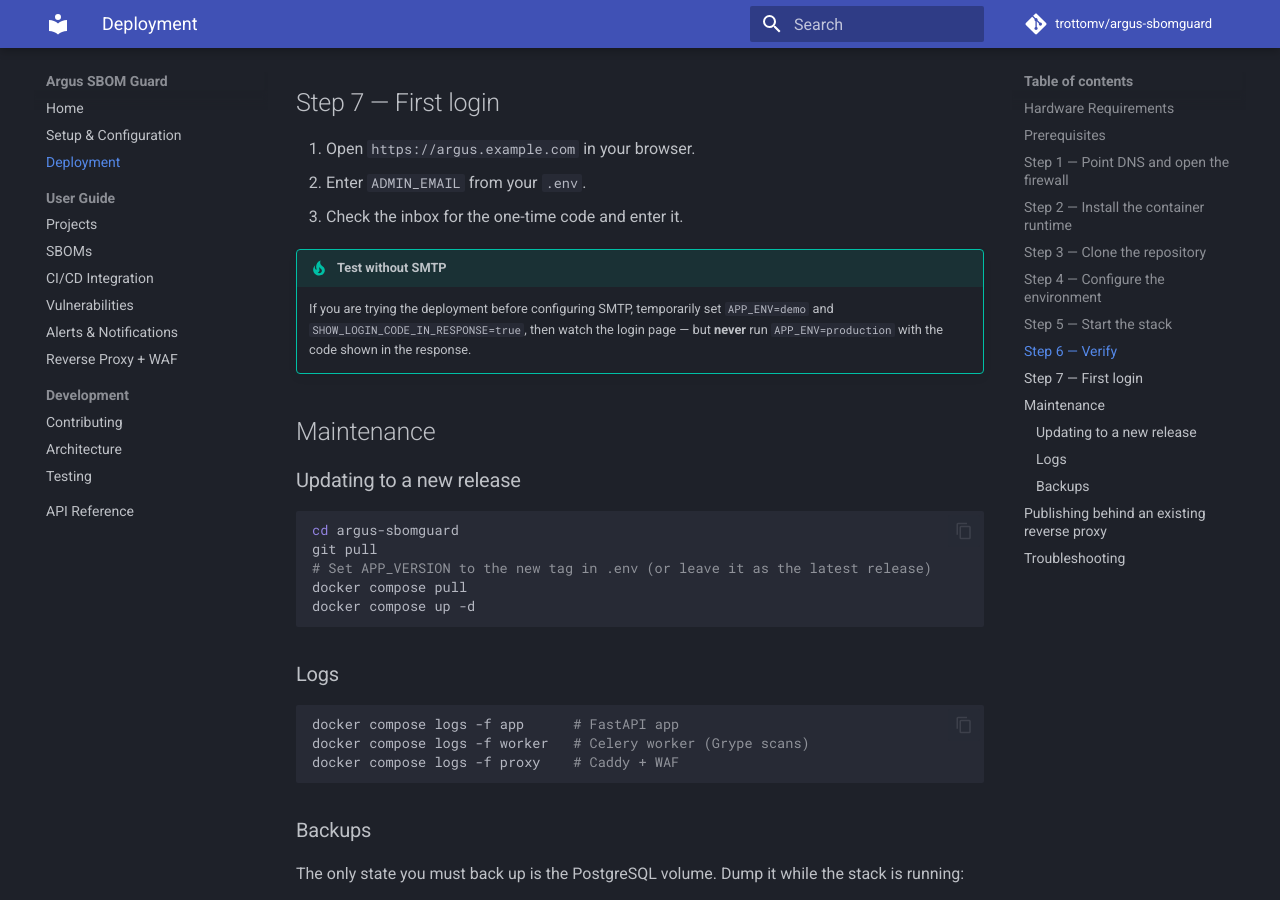
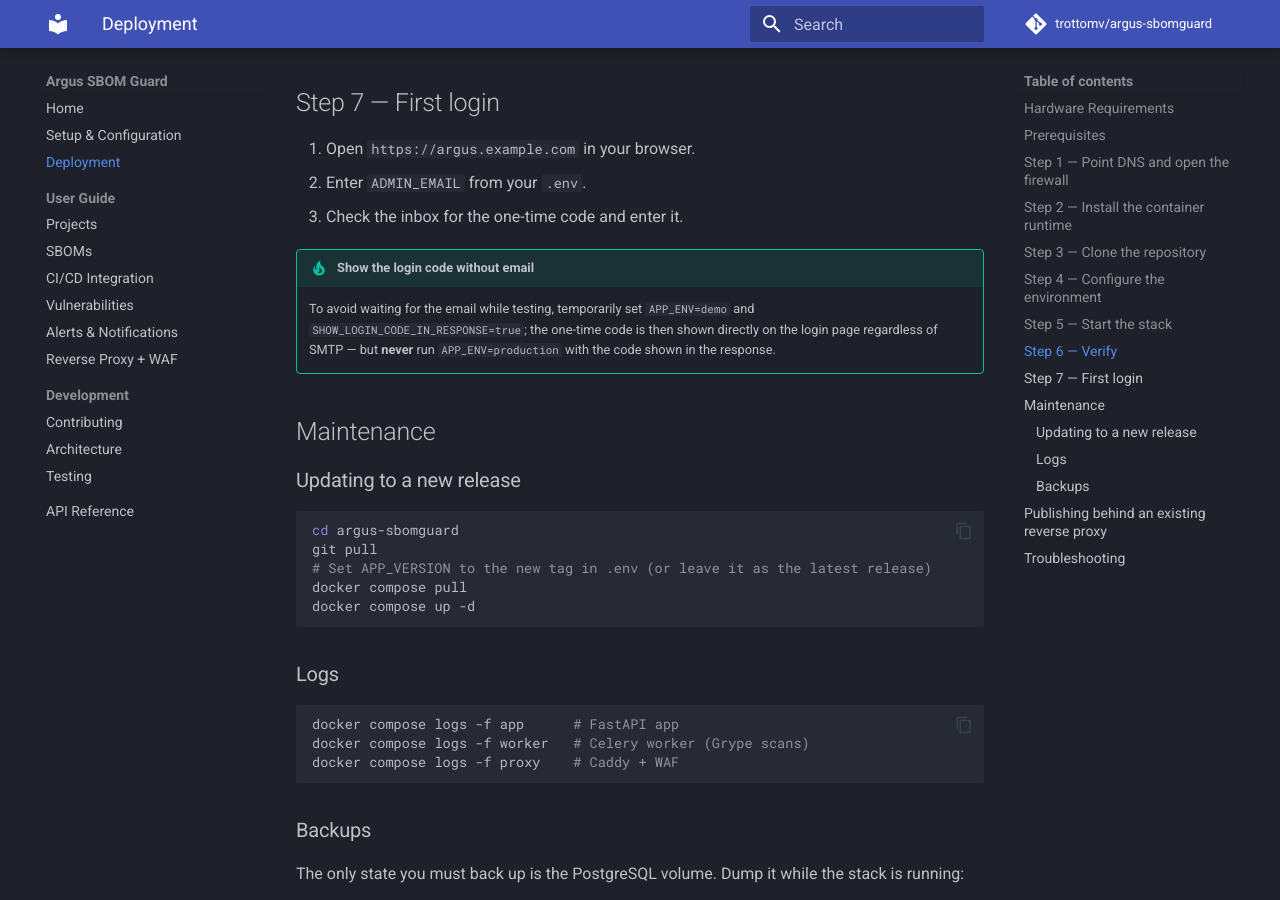
Before and after one commit to trottomv/argus-sbomguard, an MkDocs documentation site: the page built from docs/deployment.md, in a window 1280 px wide and 900 px high, scrolled down 4805 px. Built offline with MkDocs 1.6.1 and Material for MkDocs 9.7.7, drawn with Linux system fonts in a browser that asks for light colours; comment, search, counter and statistics services are not loaded; the version menu is left out; some of the changed text lies outside the part shown.

Commit message:
docs: clarify SHOW_LOGIN_CODE_IN_RESPONSE works regardless of SMTP
The flag now surfaces the login code whenever enabled (dev/demo), decoupled
from whether SMTP is configured. Update README, setup, deployment and the
.env.example comment that previously implied it only works without SMTP.

```diff
--- a/docs/deployment.md
+++ b/docs/deployment.md
@@ -226,11 +226,11 @@
 2. Enter `ADMIN_EMAIL` from your `.env`.
 3. Check the inbox for the one-time code and enter it.
 
-!!! tip "Test without SMTP"
-    If you are trying the deployment before configuring SMTP, temporarily set
-    `APP_ENV=demo` and `SHOW_LOGIN_CODE_IN_RESPONSE=true`, then watch the login
-    page — but **never** run `APP_ENV=production` with the code shown in the
-    response.
+!!! tip "Show the login code without email"
+    To avoid waiting for the email while testing, temporarily set
+    `APP_ENV=demo` and `SHOW_LOGIN_CODE_IN_RESPONSE=true`; the one-time code is
+    then shown directly on the login page regardless of SMTP — but **never** run
+    `APP_ENV=production` with the code shown in the response.
 
 ## Maintenance
 
@@ -292,6 +292,6 @@
 |---------|--------------|-----|
 | `curl` to the domain fails with a certificate error | DNS not propagated / certificate not yet issued | Wait a few minutes, verify the `A` record resolves (`dig +short argus.example.com`), then restart Caddy: `docker compose restart proxy` |
 | App logs show `secret_key must be set...` | `SECRET_KEY` left at default | Generate a strong value (Step 4) and restart: `docker compose up -d` |
-| Login code never arrives | SMTP not configured | Set `SMTP_*` in `.env`, or use `APP_ENV=demo` + `SHOW_LOGIN_CODE_IN_RESPONSE=true` for testing |
+| Login code never arrives | Email not delivered | Check the SMTP `SMTP_*` settings and Mailpit, or use `APP_ENV=demo` + `SHOW_LOGIN_CODE_IN_RESPONSE=true` to show the code on the login page |
 | Requests are blocked with `403` | WAF rule fired | Check `docker compose logs proxy`; review the allowed methods/URI patterns in [`caddy/Caddyfile`](https://github.com/trottomv/argus-sbomguard/blob/main/caddy/Caddyfile) |
 | App keeps restarting with a DB error | Migrations failed to apply | Check `docker compose logs app` — migrations retry up to 10 times before the app continues |
```
Also changed, not shown: README.md (+1 -1 lines), docs/setup.md (+1 -1 lines), 1 other file.
